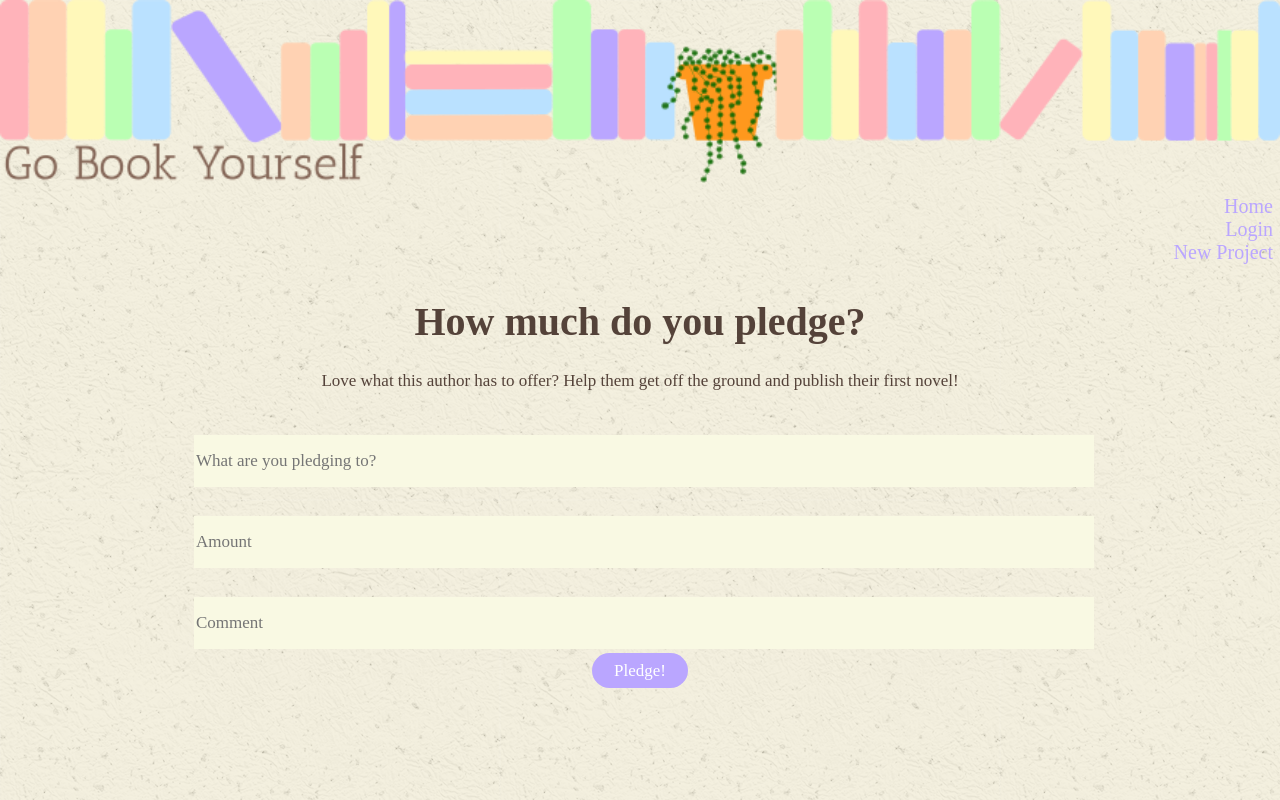
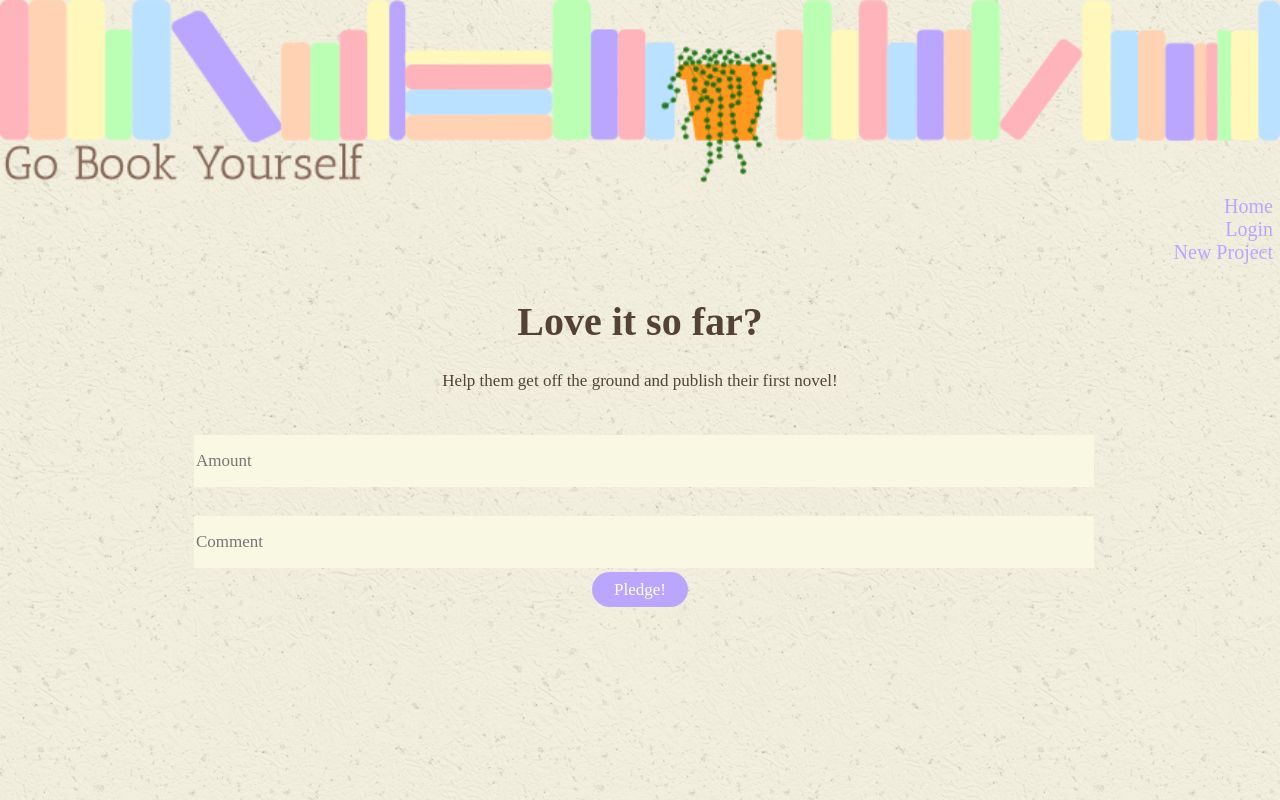
Before and after one commit to Phobacloh/FrontEnd, a React (Create React App) app: page /pledge in a window 1280 px wide. Built offline with nearby package versions, Linux system fonts and the light colour scheme; a web font is replaced by a local one.

Commit message:
Pledge form is working and Project ID is connected!

```diff
--- a/src/App.css
+++ b/src/App.css
@@ -181,6 +181,3 @@ label {
   text-align: center;
   width: 100%;
 }
-
-#check {
-}
--- a/src/components/PledgePage/PledgeForm.jsx
+++ b/src/components/PledgePage/PledgeForm.jsx
@@ -2,19 +2,24 @@ import React, { useState } from "react";
 import { useHistory } from "react-router-dom";
 // import token from ".utils/getToken/token";
 import "../../App.css";
+import ProjectData from "../utils/projectData";
 
 // import { Link } from "react-router-dom";
 
-function PledgeForm() {
+function PledgeForm(props) {
   //variables
+  const { project_id } = props;
+  const projectData = { ProjectData };
 
   const token = window.localStorage.getItem("token");
   console.log(token);
+  console.log(projectData);
 
   const [pledge, setPledge] = useState({
     amount: "",
     comment: "",
-    anonymous: "",
+    anonymous: false,
+    project: project_id,
     supporter: "",
   });
   const history = useHistory();
@@ -50,29 +55,15 @@ function PledgeForm() {
     console.log(pledge.comment);
     console.log(pledge.project_id);
 
-    // project.category = "Mystery";
-    // project.date_closed = "2020-09-19T13:35:00Z";
-    // project.title = Book
-    // project.goal = 300
-    // project.image = ""
-
     pledge.anonymous = false;
-    if (
-      pledge.amount
-      //   project.description &&
-      //   project.goal &&
-      //   project.image &&
-      //   project.is_open &&
-      //   project.date_closed &&
-      //   project.sample &&
-      //   project.category
-    ) {
+    pledge.project_id = project_id;
+    if (pledge.amount) {
       postDataPledge().then((response) => {
         console.log(response);
         // window.localStorage.setItem("title", credentials.title);
 
         // if (response.token != null) {
-        history.push("/projects");
+        history.push("/project");
         // }
       });
     }
@@ -80,21 +71,9 @@ function PledgeForm() {
   //template
   return (
     <div className="form">
-      <h1>How much do you pledge?</h1>
-      <p>
-        Love what this author has to offer? Help them get off the ground and
-        publish their first novel!
-      </p>
+      <h1>Love it so far?</h1>
+      <p>Help them get off the ground and publish their first novel!</p>
       <form>
-        <div>
-          <label htmlFor="project_id"></label>
-          <input
-            type="number"
-            id="project_id"
-            placeholder="What are you pledging to?"
-            onChange={handleChange}
-          />
-        </div>
         <div>
           <label htmlFor="amount"></label>
           <input
--- /dev/null
+++ b/src/components/utils/projectData.jsx
@@ -0,0 +1,25 @@
+import React, { useState, useEffect } from "react";
+import ProjectCard from "../../components/projectcard/ProjectCard";
+
+function ProjectData() {
+  const [projectList, setProjectList] = useState([]);
+
+  //methods
+
+  useEffect(() => {
+    fetch(`${process.env.REACT_APP_API_URL}projects`)
+      .then((results) => {
+        return results.json();
+      })
+      .then((data) => {
+        setProjectList(data);
+      });
+  }, []);
+
+  {
+    projectList.map((projectData, key) => {
+      return <ProjectCard key={key} projectData={projectData} />;
+    });
+  }
+}
+export default ProjectData;
--- a/src/pages/ProjectPage.jsx
+++ b/src/pages/ProjectPage.jsx
@@ -3,6 +3,7 @@ import { useParams } from "react-router-dom";
 import { Link } from "react-router-dom";
 // import { projectData } from "../data";
 import "../components/ProjectPage/ProjectPage.css";
+import PledgeForm from "../components/PledgePage/PledgeForm";
 
 function ProjectPage() {
   const [projectData, setProjectData] = useState({ pledges: [] });
@@ -35,6 +36,17 @@ function ProjectPage() {
   console.log(projectData);
   console.log(userData);
 
+  // const getProjectId = (e) => {
+  //   window.localStorage.setItem("id", project.id);
+  //   window.localStorage.setItem("title", project.title);
+  //   console.log(projects.title);
+  // };
+
+  // const submitPledge = (event) => {
+  //     getProjectId(event.target.name);
+  //   }
+  // };
+
   return (
     <div className="project_details">
       {/* <div id="project_top"> */}
@@ -54,6 +66,7 @@ function ProjectPage() {
         <h3>Sample:</h3>
         <p id="sample_box">{projectData.sample}</p>
         <h3> Pledges:</h3>
+        <PledgeForm project_id={id} />
         <ul>
           {projectData.pledges.map((pledgeData) => {
             return (
```
